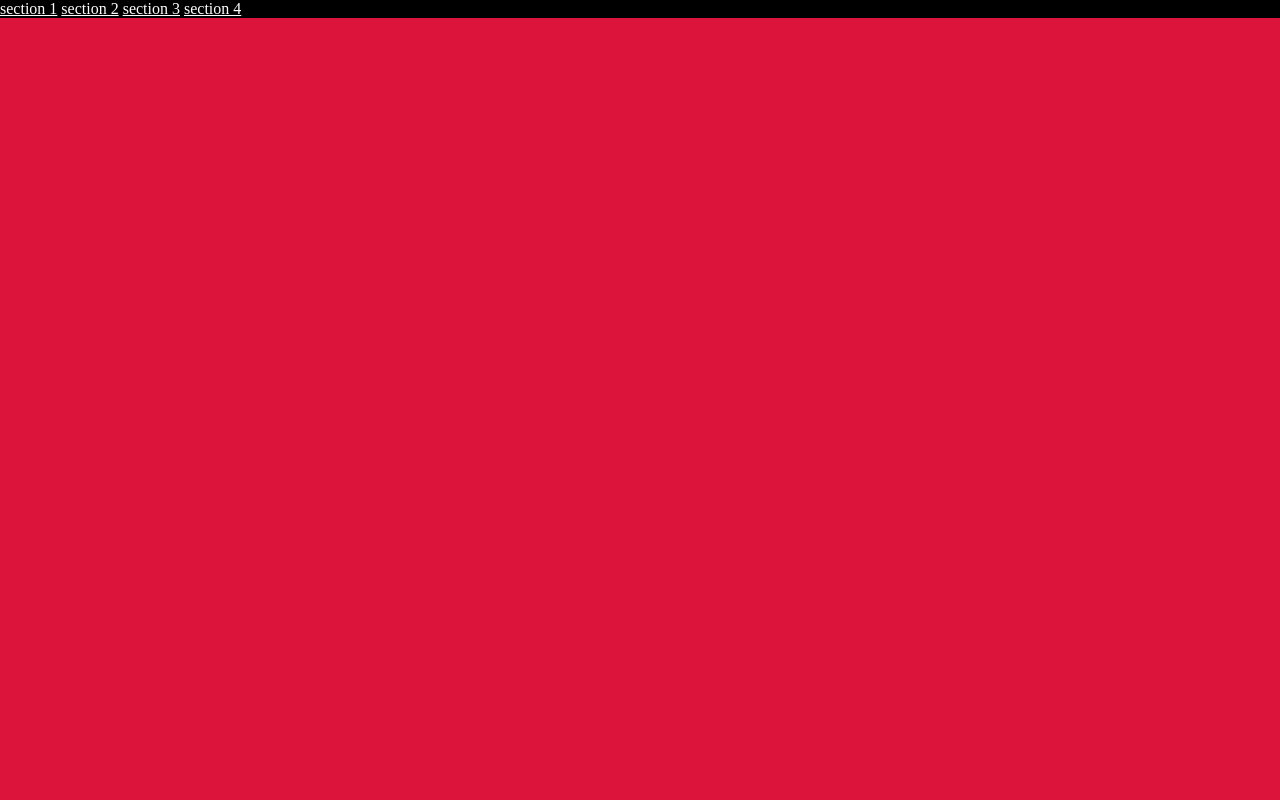
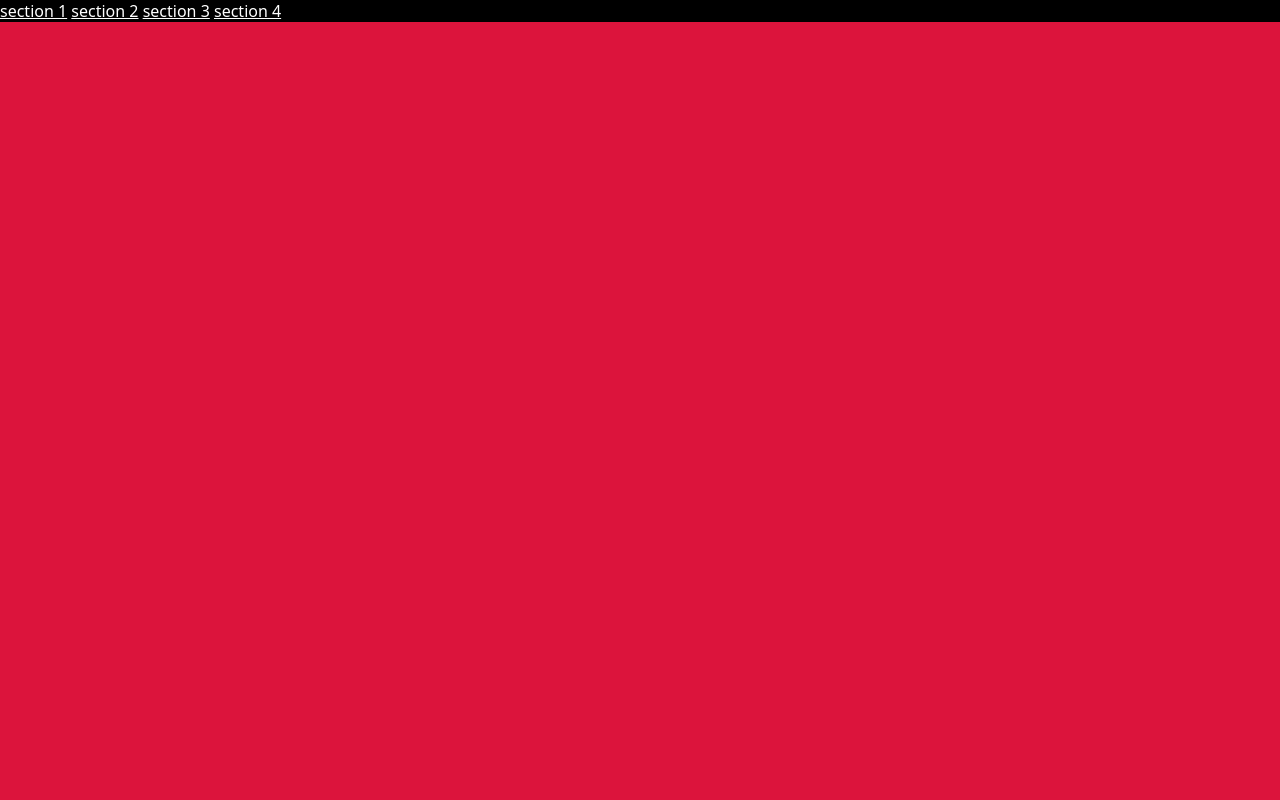
Before and after one commit to code-test-nalog/Sesija-17, a plain HTML site: page index.html in a window 1280 px wide. Shown: the top 800 px of the page. Drawn offline with nearby package versions, Linux system fonts and the light colour scheme; files that its build step writes are made by us from their sources.

Commit message:
Add font-family for html element

```diff
--- a/style.scss
+++ b/style.scss
@@ -2,6 +2,11 @@
   padding: 0;
   margin: 0;
   box-sizing: border-box;
+}
+
+html {
+  font-family: system-ui, -apple-system, BlinkMacSystemFont, "Segoe UI", Roboto,
+    Oxygen, Ubuntu, Cantarell, "Open Sans", "Helvetica Neue", sans-serif;
 }
 
 .overflow-1 {
```
